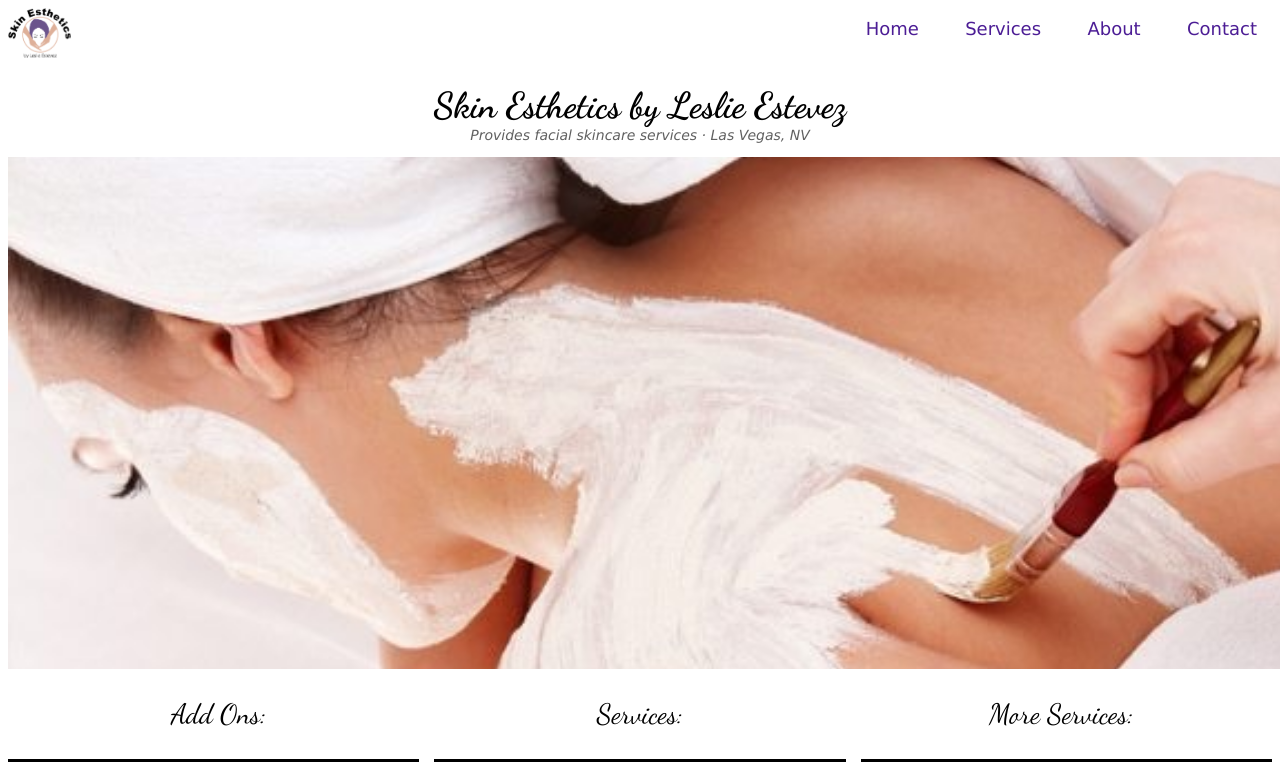
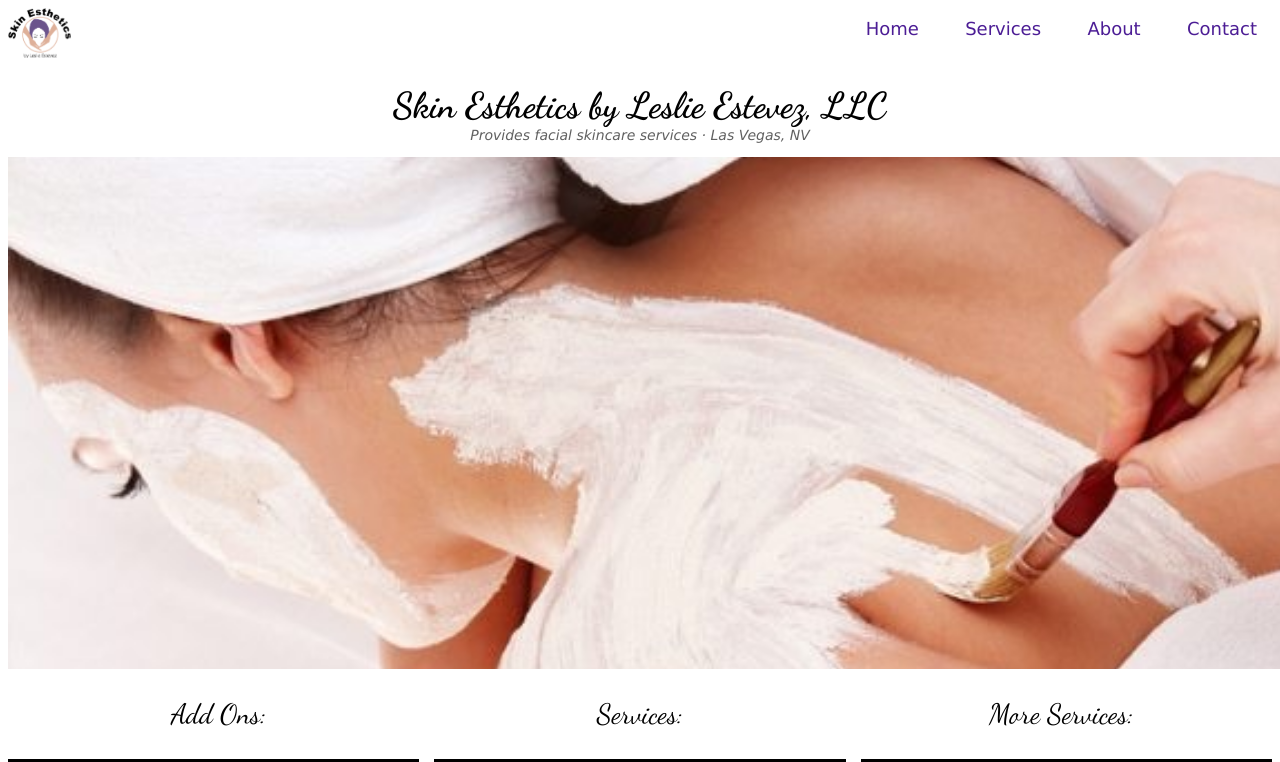
Before and after one commit to leslieprograms/client-website, a plain HTML site: page index.html in a window 1280 px wide. Shown: the top 762 px of the page. Drawn offline with Linux system fonts and the light colour scheme.

Commit message:
Update index.html

```diff
--- a/index.html
+++ b/index.html
@@ -34,7 +34,7 @@
         </div>
         <section id="home">
             <p class = "heading">
-                Skin Esthetics by Leslie Estevez
+                Skin Esthetics by Leslie Estevez, LLC
             </p>
             <p class = "subheading">
                 Provides facial skincare services &#183; Las Vegas, NV
@@ -109,7 +109,7 @@
             <h2>Advanced Esthetician &#183; Brow Tattoo Artist &#183; Owner</h2>
             <img src="profile-image.jpeg" alt="Leslie Estevez" class="about-photo">
             <p>
-              Leslie Estevez is the owner of Skin Esthetics, LLC, an advanced esthetician,
+              Leslie Estevez is the owner of <em>Skin Esthetics</em>, an advanced esthetician,
               and a certified brow tattoo artist. She combines 20 years of hands-on experience
               with a passion for helping clients feel confident in their own skin.
               Leslie specializes in customized skincare treatments and precision brow artistry,
@@ -214,7 +214,7 @@
           </div>
         </div>
         <footer>
-          © 2025 Skin Esthetics, LLC
+          © 2025 Skin Esthetics by Leslie Estevez, LLC
           <br>
           <small>
             Website designed & developed by
```
